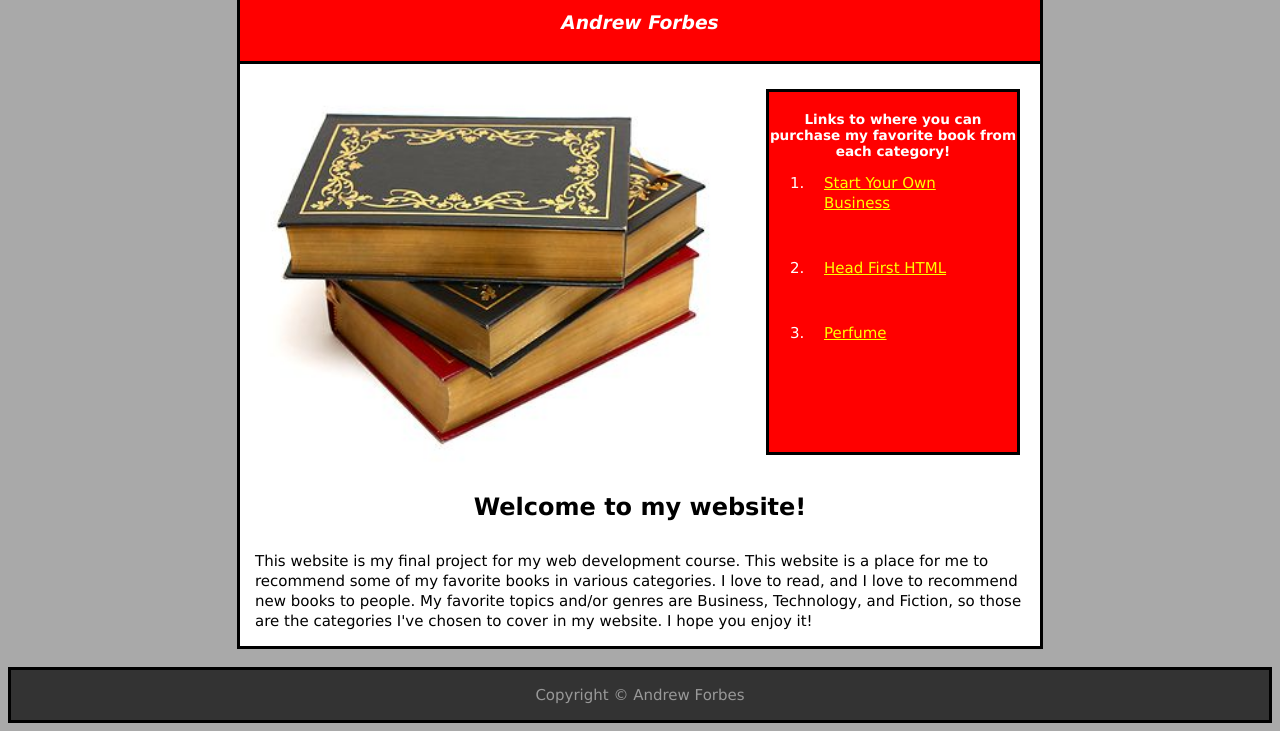
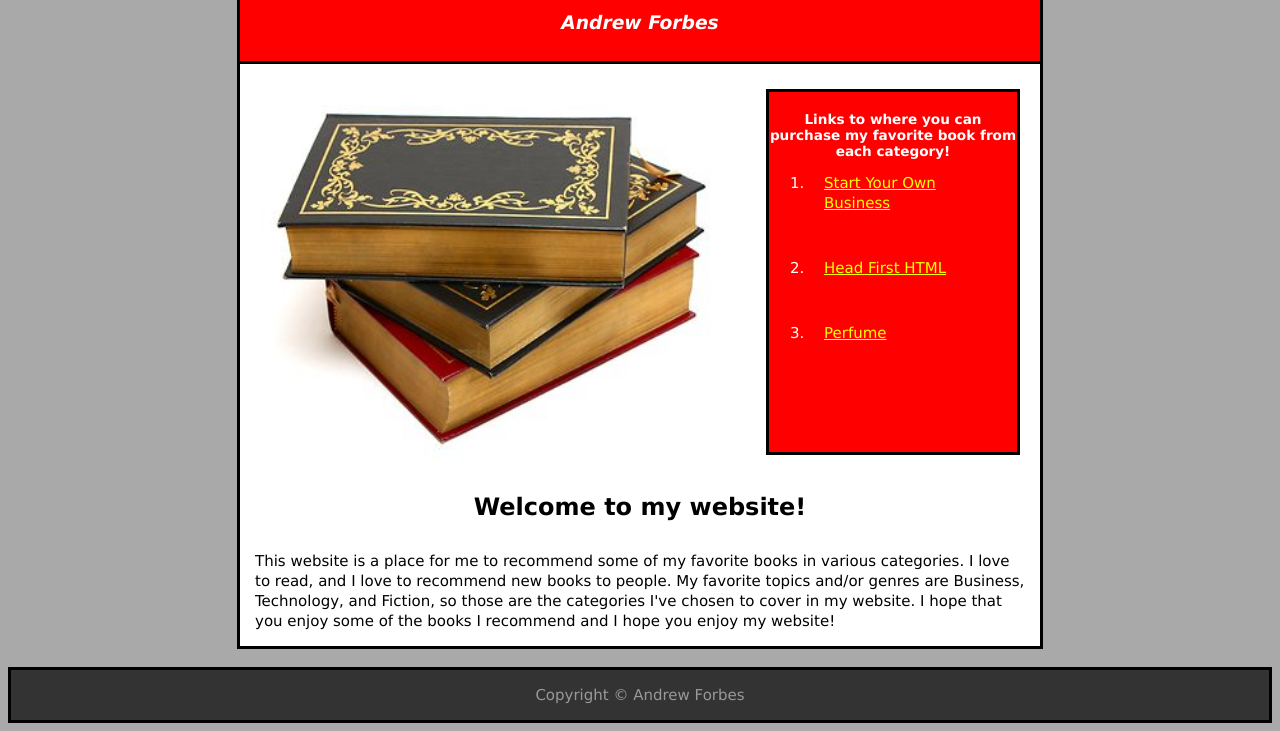
Before and after one commit to aforbe2/Website-From-Scratch, a plain HTML site: page index.html in a window 1280 px wide. Shown: the part 149-880 px from the top of the page. Drawn offline with Linux system fonts and the light colour scheme.

Commit message:
updated wording in welcome message

```diff
--- a/index.html
+++ b/index.html
@@ -46,7 +46,7 @@
 Welcome to my website!
 </h1>
 <p>
-This website is my final project for my web development course. This website is a place for me to recommend some of my favorite books in various categories. I love to read, and I love to recommend new books to people. My favorite topics and/or genres are Business, Technology, and Fiction, so those are the categories I've chosen to cover in my website. I hope you enjoy it!
+This website is a place for me to recommend some of my favorite books in various categories. I love to read, and I love to recommend new books to people. My favorite topics and/or genres are Business, Technology, and Fiction, so those are the categories I've chosen to cover in my website. I hope that you enjoy some of the books I recommend and I hope you enjoy my website!
 </p>
 
 </section>
```
